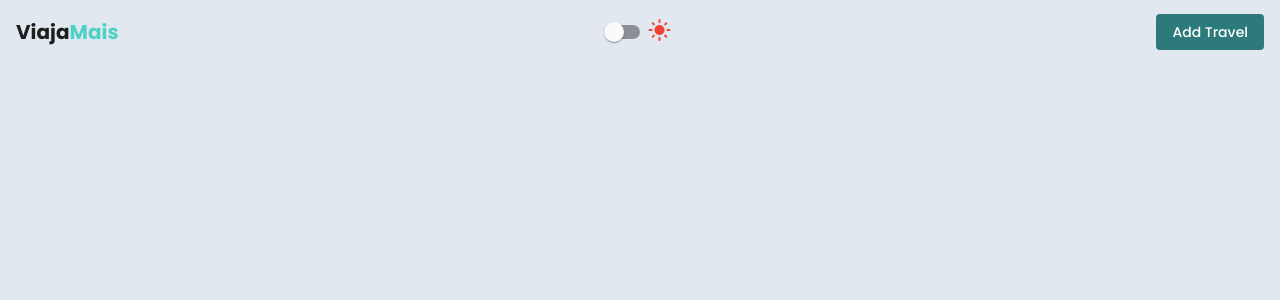
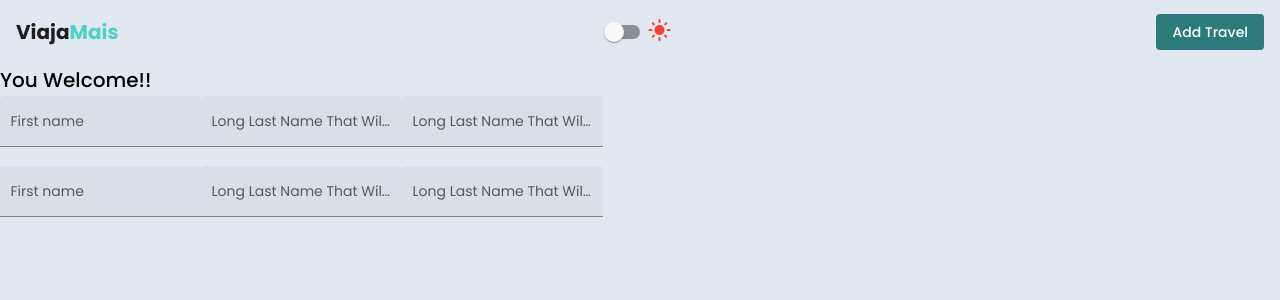
Before and after one commit to josileudo/formTest, an Angular app: page / in a window 1280 px wide. Shown: the top 300 px of the page. Built offline with nearby package versions, Linux system fonts and the light colour scheme.

Commit message:
init implements forms

```diff
--- a/src/app/app.component.html
+++ b/src/app/app.component.html
@@ -3,3 +3,10 @@
   [isDarkMode]="isDarkMode"
 >
 </sap-app-header>
+
+<h1 mat-dialog-title>
+  You Welcome!!
+</h1>
+<main class="main">
+  <sap-app-forms></sap-app-forms>
+</main>
--- /dev/null
+++ b/src/app/components/Forms/forms.component.html
@@ -0,0 +1,44 @@
+<form class="example-form">
+  <table class="example-full-width" cellspacing="0">
+    <tr>
+      <td>
+        <mat-form-field class="example-full-width" appearance="fill">
+          <mat-label>First name</mat-label>
+          <input matInput>
+        </mat-form-field>
+      </td>
+      <td>
+        <mat-form-field class="example-full-width" appearance="fill">
+          <mat-label>Long Last Name That Will Be Truncated</mat-label>
+          <input matInput>
+        </mat-form-field>
+      </td>
+      <td>
+        <mat-form-field class="example-full-width" appearance="fill" >
+          <mat-label>Long Last Name That Will Be Truncated</mat-label>
+          <input matInput>
+        </mat-form-field>
+      </td>
+    </tr>
+    <tr>
+      <td>
+        <mat-form-field class="example-full-width" appearance="fill">
+          <mat-label>First name</mat-label>
+          <input matInput>
+        </mat-form-field>
+      </td>
+      <td>
+        <mat-form-field class="example-full-width" appearance="fill" >
+          <mat-label>Long Last Name That Will Be Truncated</mat-label>
+          <input matInput>
+        </mat-form-field>
+      </td>
+      <td>
+        <mat-form-field class="example-full-width" appearance="fill">
+          <mat-label>Long Last Name That Will Be Truncated</mat-label>
+          <input matInput>
+        </mat-form-field>
+      </td>
+    </tr>
+  </table>
+</form>
--- /dev/null
+++ b/src/app/components/Forms/forms.component.ts
@@ -0,0 +1,13 @@
+import { Component, OnInit } from '@angular/core';
+import { FormBuilder, FormControl, FormGroup } from '@angular/forms';
+
+@Component({
+  selector: 'sap-app-forms',
+  templateUrl: './forms.component.html',
+  styleUrls: ['./forms.component.scss']
+})
+
+export class FormsComponent  implements OnInit {
+
+  ngOnInit() {}
+}
--- a/src/app/components/Header/header.component.html
+++ b/src/app/components/Header/header.component.html
@@ -16,7 +16,6 @@
         {{isDarkMode ? 'dark_mode':'light_mode'}}
        </mat-icon>
       </mat-slide-toggle>
-
       <button
         mat-flat-button
         color= "accent"
--- a/src/styles/my-theme.scss
+++ b/src/styles/my-theme.scss
@@ -33,4 +33,5 @@ $dark-theme: mat-dark-theme($mat-dark-primary-palette, $mat-dark-accent-palette)
 .dark-mode {
   @include angular-material-theme($dark-theme);
   background: mat-color(map_get($dark-theme, primary));
+  color: mat-color(map_get($light-theme, primary));
 }
```
Also changed, not shown: src/app/components/components.module.ts (+7 -2 lines), src/app/app.component.scss (line endings or trailing spaces), src/app/components/Forms/forms.component.scss (added). Lines whose indentation alone changed are shown as unchanged.
